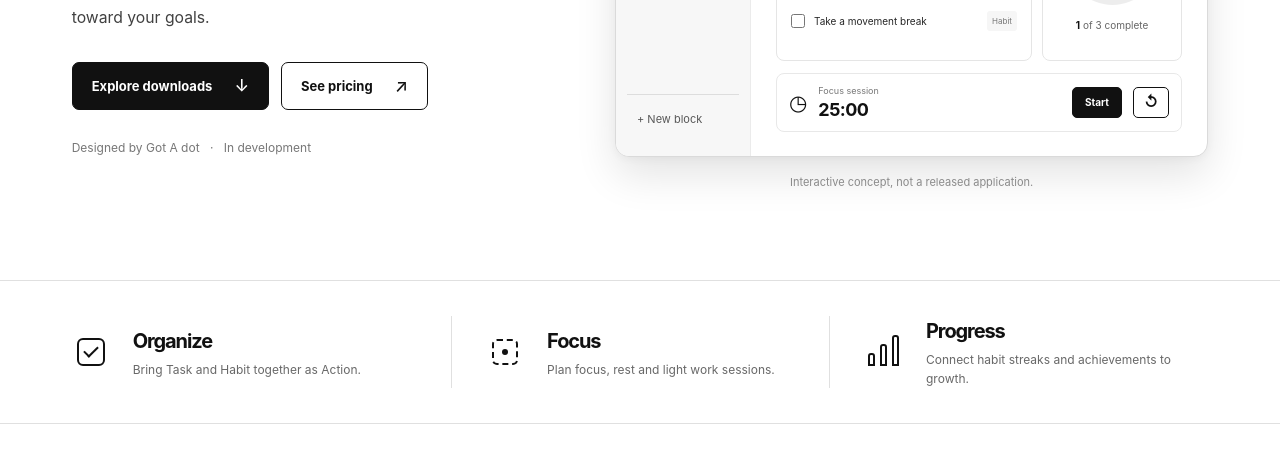
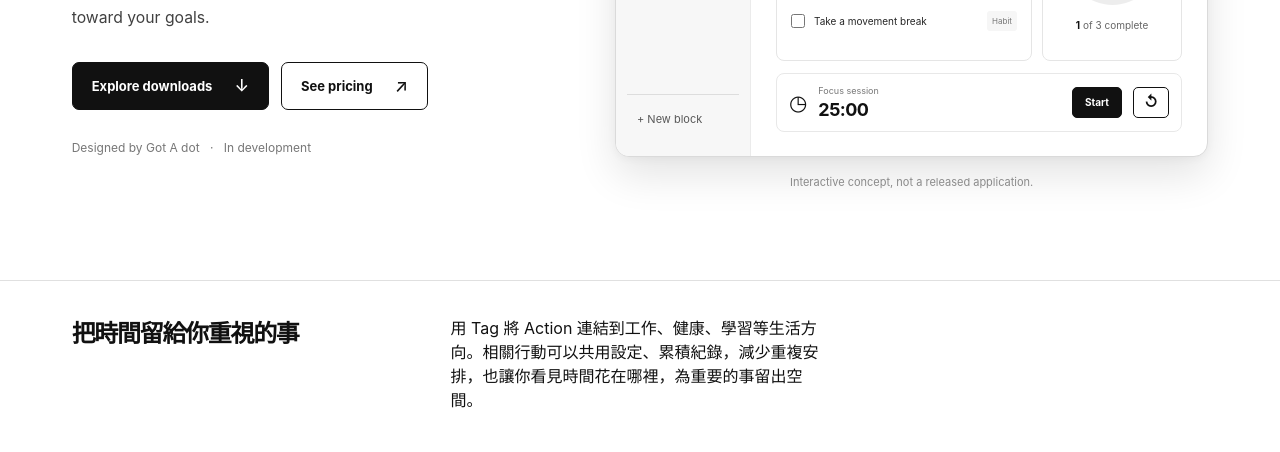
Before and after one commit to gotadot/Doforia-Website, a plain HTML site: page index.html in a window 1280 px wide. Shown: the part 500-952 px from the top of the page. Drawn offline with Linux system fonts and the light colour scheme.

Commit message:
Update second homepage section with Tag and Action message

```diff
--- a/index.html
+++ b/index.html
@@ -117,20 +117,10 @@
         </div>
       </section>
 
-      <section class="features" id="features" aria-label="Product foundations">
+      <section class="features" id="features" aria-labelledby="features-title">
         <div class="features-inner wrap">
-          <article class="feature">
-            <span class="feature-icon feature-organize" aria-hidden="true"><i></i></span>
-            <div><h3>Organize</h3><p>Bring Task and Habit together as Action.</p></div>
-          </article>
-          <article class="feature">
-            <span class="feature-icon feature-focus" aria-hidden="true"><i></i></span>
-            <div><h3>Focus</h3><p>Plan focus, rest and light work sessions.</p></div>
-          </article>
-          <article class="feature">
-            <span class="feature-icon feature-progress" aria-hidden="true"><i></i><i></i><i></i></span>
-            <div><h3>Progress</h3><p>Connect habit streaks and achievements to growth.</p></div>
-          </article>
+          <h2 id="features-title">把時間留給你重視的事</h2>
+          <p>用 Tag 將 Action 連結到工作、健康、學習等生活方向。相關行動可以共用設定、累積紀錄，減少重複安排，也讓你看見時間花在哪裡，為重要的事留出空間。</p>
         </div>
       </section>
 
```
